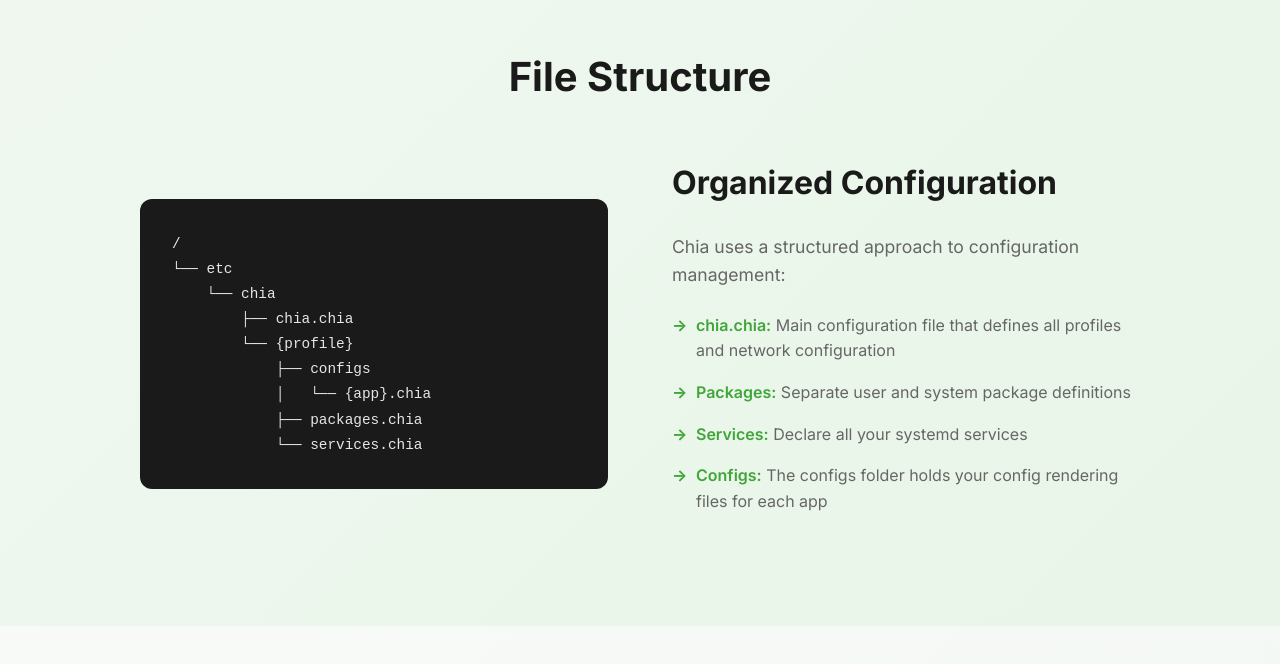
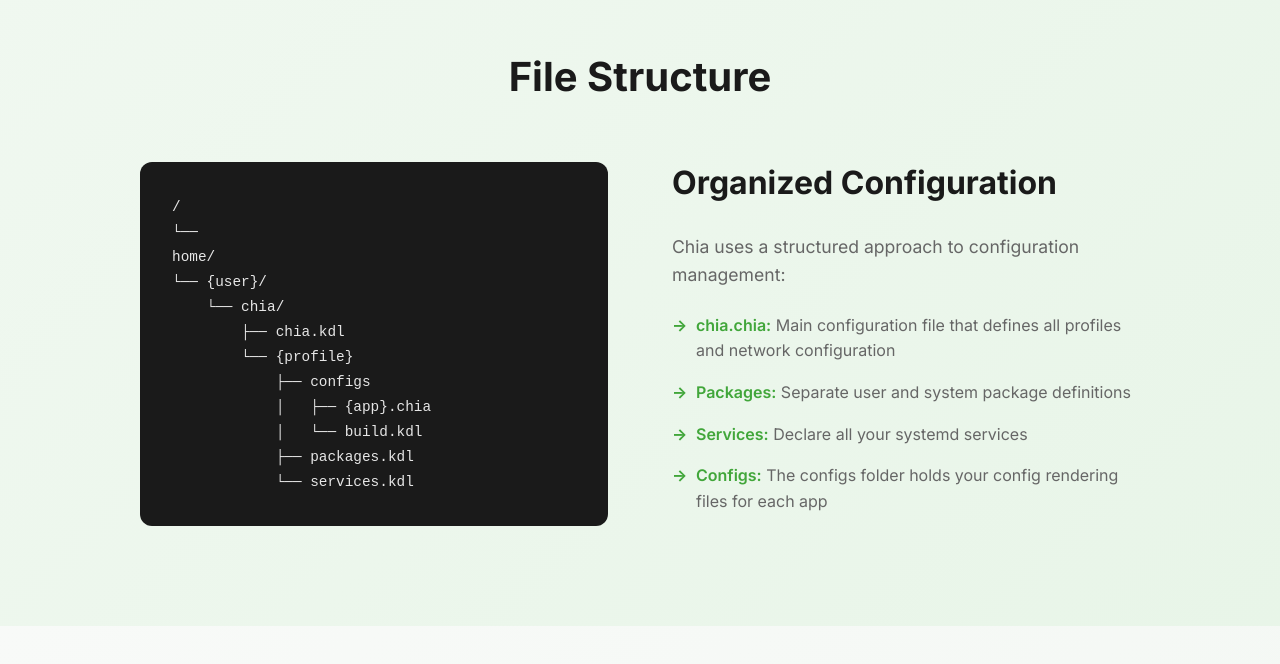
Before and after one commit to HumpityDumpityDumber/chia-site, a plain HTML site: page index.html in a window 1280 px wide. Shown: the part 2935-3599 px from the top of the page. Drawn offline with Linux system fonts and the light colour scheme; a web font is replaced by a local one.

Commit message:
Update index.html

```diff
--- a/index.html
+++ b/index.html
@@ -3,7 +3,7 @@
 <head>
     <meta charset="UTF-8">
     <meta name="viewport" content="width=device-width, initial-scale=1.0">
-    <title>Chia - Declarative Config & Runtime Manager</title>
+    <title>Chia - Declarative System Manager + Configuration Typesetting Language</title>
     <link rel="icon" type="image/svg+xml" href="assets/logo-chia.svg">
     <link rel="stylesheet" href="styles.css">
     <link href="https://fonts.googleapis.com/css2?family=JetBrains+Mono:wght@400;600&family=Inter:wght@300;400;500;600;700&family=Overpass:ital,wght@0,400;0,600;1,400&display=swap" rel="stylesheet">
@@ -104,9 +104,9 @@ network "spazzyland" [
                         <p>Profiles have their own packages and configs that don't interact with eachother, even on the system level.</p>
                     </div>
                     <div class="feature-card">
-                        <div class="feature-icon">🏗️</div>
-                        <h3>Arch Native</h3>
-                        <p>Built specifically for Arch Linux, leveraging pacman and the AUR for seamless package management.</p>
+                        <div class="feature-icon">🌎</div>
+                        <h3>Widely Accessible</h3>
+                        <p>Built specifically for All of Linux, leveraging pacman and the AUR for seamless package management.</p>
                     </div>
                 </div>
             </div>
@@ -141,14 +141,17 @@ network "spazzyland" [
                     <div class="structure-example">
                         <div class="file-tree">
                             <pre><code>/
-└── etc
-    └── chia
-        ├── chia.chia
+└──
+home/
+└── {user}/
+    └── chia/
+        ├── chia.kdl
         └── {profile}
             ├── configs
-            │   └── {app}.chia
-            ├── packages.chia
-            └── services.chia</code></pre>
+            │   ├── {app}.chia
+            │   └── build.kdl
+            ├── packages.kdl
+            └── services.kdl</code></pre>
                         </div>
                     </div>
                     <div class="structure-info">
```
